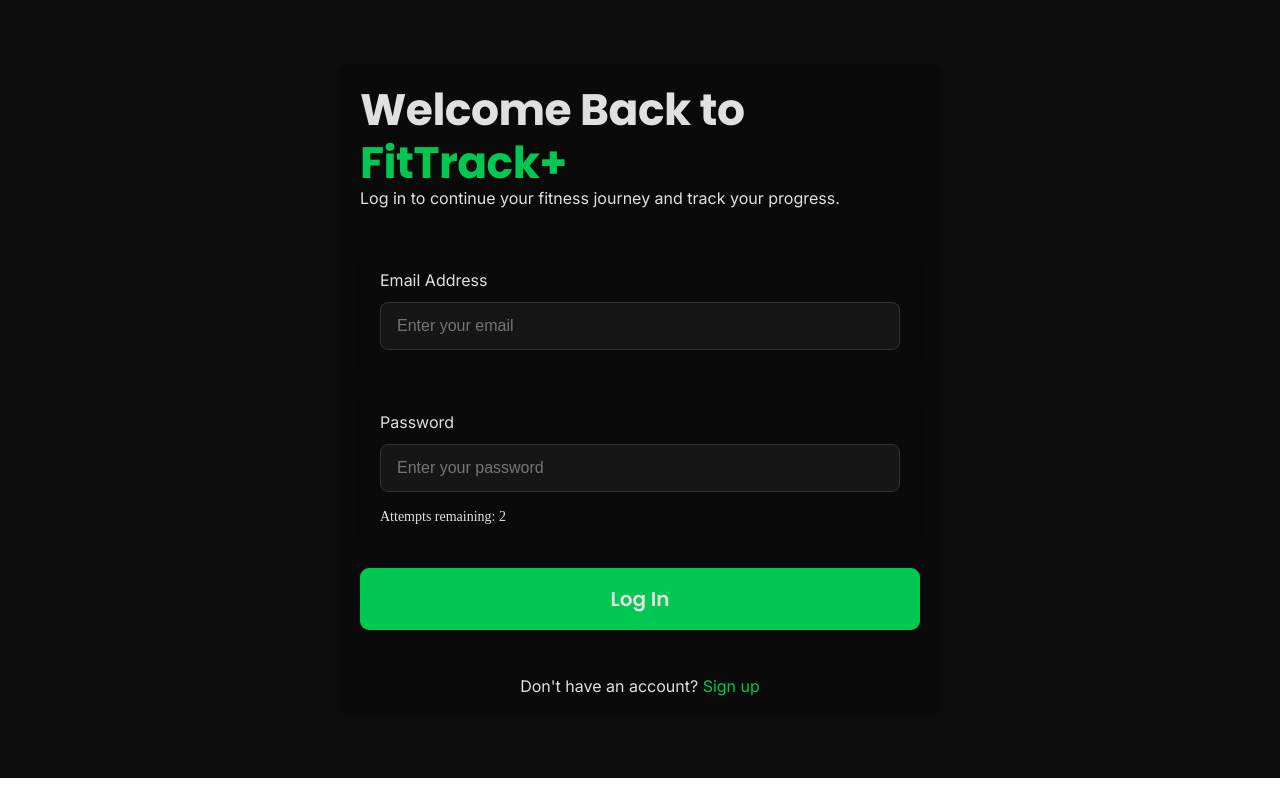
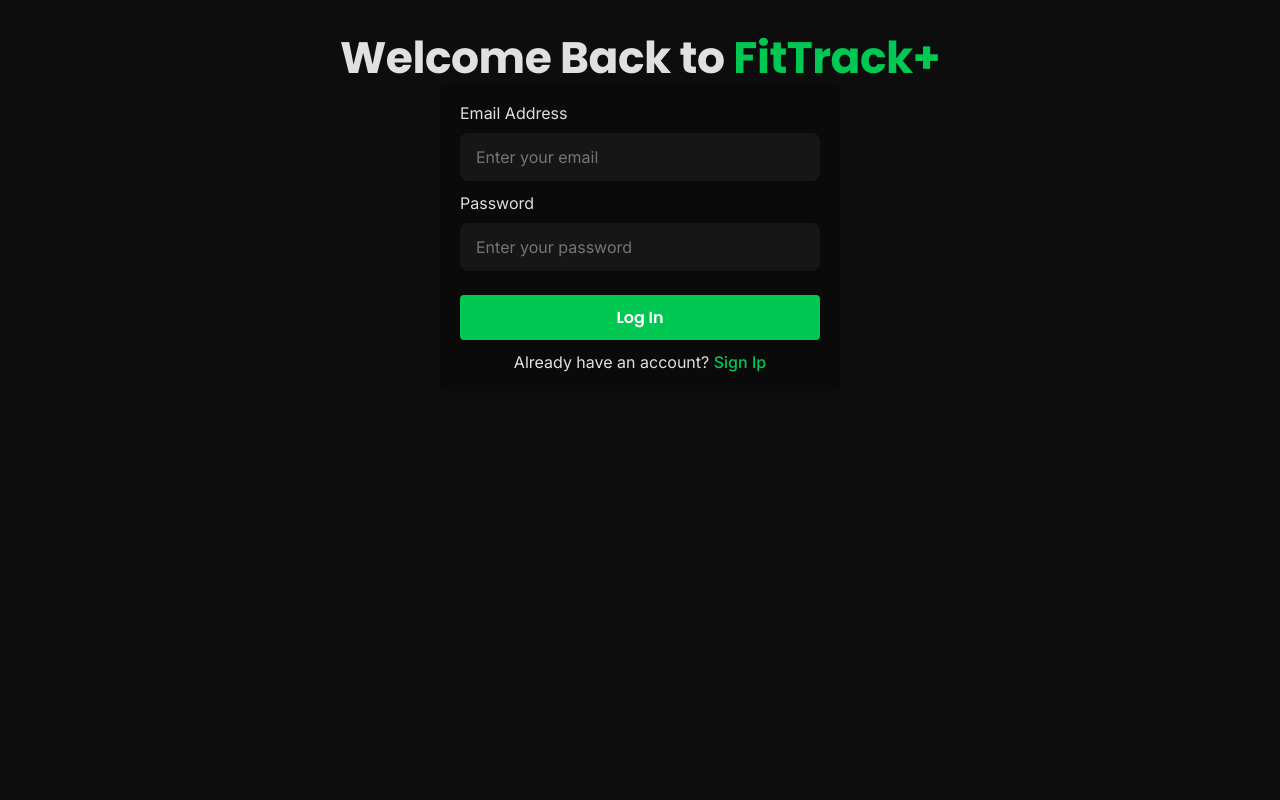
Before and after one commit to okrt12/fitness-tracking-system, a PHP site: page /pages/login.php in a window 1280 px wide. Run offline with PHP 8.4, Linux system fonts and the light colour scheme; some web fonts are replaced.

Commit message:
fix the style of the login page

```diff
--- a/assets/css/general.css
+++ b/assets/css/general.css
@@ -247,4 +247,5 @@ select.input {
   background-repeat: no-repeat;
   background-position: right 1.6rem center;
   background-size: 1.6rem;
+  cursor: pointer;
 }
--- a/assets/css/login.css
+++ b/assets/css/login.css
@@ -1,60 +1,28 @@
-
-.cards {
-  display: flex;
-  flex-direction: column;
-  gap: 1.4rem;
-  background-color: var(--secondary-bg);
-  padding: 2rem;
-  border-radius: 8px;
-  box-shadow: 0 2px 4px rgba(0, 0, 0, 0.1);
-}
-.cards-description {
-  font-size: 1.6rem;
-  color: var(--text-color);
-  font-family: var(--inter);
-}
-
-.login-section {
-  padding: 6.4rem 0;
+main {
   background-color: var(--background-color);
+  height: 100vh;
 }
 
 .login-container {
-  max-width: 60rem;
-  margin: 0 auto;
-}
-
-.login-card {
-  padding: 4.8rem;
-  background-color: var(--secondary-bg);
-  border-radius: 12px;
-  box-shadow: 0 4px 12px rgba(0, 0, 0, 0.1);
+  display: flex;
+  flex-direction: column;
+  align-items: center;
 }
 
 .login-header {
-  margin-bottom: 3.2rem;
+  margin-top: 3.2rem;
 }
 
 .login-form {
-  display: flex;
-  flex-direction: column;
-  gap: 2.4rem;
-}
-
-.form-group {
-  display: flex;
-  flex-direction: column;
-  gap: 0.8rem;
+  width: 40rem;
 }
 
 .input {
-  background-color: #161616;
-  border: 1px solid #333;
+  transition: all 0.3s;
+  background-color: var(--light-black);
   padding: 1.4rem 1.6rem;
   border-radius: 8px;
-  color: #fff;
-  font-size: 1.6rem;
-  transition: all 0.3s;
+  color: var(--text-color);
 }
 
 .input:focus {
@@ -62,63 +30,33 @@
   outline: none;
 }
 
-.attempts-message {
-  font-size: 1.4rem;
-  color: var(--text-color);
-  margin-top: 0.4rem;
-}
-
-.checkbox-group {
-  flex-direction: row;
-  align-items: center;
-  gap: 1.2rem;
-  margin: 1.6rem 0;
-}
-
-.checkbox-group input {
-  width: 2rem;
-  height: 2rem;
-  accent-color: var(--primary-color);
+input {
+  border: none;
+  outline: none;
 }
 
 .login-btn {
-  width: 100%;
-  padding: 1.6rem;
-  font-size: 1.8rem;
-  font-weight: 600;
   background-color: var(--primary-color);
-  color: white;
-  border: none;
-  border-radius: 8px;
-  cursor: pointer;
-  transition: all 0.3s;
 }
 
 .login-btn:hover {
-  background-color: var(--primary-hover);
+  background-color: #00b74d;
 }
 
 .signup-link {
   text-align: center;
-  margin-top: 2.4rem;
+  font-size: 1.6rem;
 }
 
-.text-link {
+.text-link,
+.text-link:link,
+.text-link:visited {
   color: var(--primary-color);
   text-decoration: none;
+  font-weight: 500;
 }
 
-.text-link:hover {
+.text-link:hover,
+.text-link:active {
   text-decoration: underline;
 }
-
-/* Responsive adjustments */
-@media (max-width: 768px) {
-  .login-card {
-      padding: 3.2rem 2.4rem;
-  }
-
-  .cards {
-      padding: 1.6rem;
-  }
-}
--- a/pages/login.php
+++ b/pages/login.php
@@ -1,8 +1,8 @@
 <!DOCTYPE html>
 <html lang="en">
   <head>
-    <meta charset="UTF-8">
-    <meta name="viewport" content="width=device-width, initial-scale=1.0">
+    <meta charset="UTF-8" />
+    <meta name="viewport" content="width=device-width, initial-scale=1.0" />
 
     <link rel="preconnect" href="https://fonts.googleapis.com" />
     <link rel="preconnect" href="https://fonts.gstatic.com" crossorigin />
@@ -21,50 +21,56 @@
     <link rel="stylesheet" href="../assets/css/login.css" />
     <link rel="stylesheet" href="../assets/css/general.css" />
 
-
     <title>FitTrack+ | Login</title>
   </head>
-<body>
 
   <body>
-    <main class="login-section">
-        <div class="container">
-            <div class="login-container">
-                <div class="login-card cards">
+    <main class="main-login">
+      <div class="login-container container">
         <div class="login-header">
-                        <h2 class="heading-secondary">Welcome Back to <span class="heading-color">FitTrack+</span></h2>
-                        <p class="cards-description">Log in to continue your fitness journey and track your progress.</p>
+          <h2 class="heading-secondary">
+            Welcome Back to <span class="heading-color">FitTrack+</span>
+          </h2>
         </div>
 
-                    <form class="login-form" id="loginForm">
-                        <div class="form-group cards">
-                            <label for="email" class="cards-description">Email Address</label>
-                            <input type="email" id="email" class="input" placeholder="Enter your email" required>
+        <form class="login-form cards" id="loginForm">
+          <div class="detail-value flex-col">
+            <label for="email" class="normal-text cards-description"
+              >Email Address</label
+            >
+            <input
+              type="email"
+              id="email"
+              class="input normal-text cards-description"
+              placeholder="Enter your email"
+              required
+            />
           </div>
 
-                        <div class="form-group cards">
-                            <label for="password" class="cards-description">Password</label>
-                            <input type="password" id="password" class="input" placeholder="Enter your password" required>
-                            <div id="attempts" class="attempts-message">Attempts remaining: 2</div>
+          <div class="detail-value flex-col">
+            <label for="password" class="normal-text cards-description"
+              >Password</label
+            >
+            <input
+              type="password"
+              id="password"
+              class="input normal-text cards-description"
+              placeholder="Enter your password"
+              required
+            />
           </div>
-                        <button type="submit" class="btn login-btn">Log In</button>
+          <button type="submit" class="btn-primary login-btn">Log In</button>
 
           <div class="signup-link">
-                            <p class="cards-description">Don't have an account? <a href="#" class="text-link">Sign up</a></p>
+            <p class="normal-text cards-description login-link">
+              Already have an account?
+              <a href="/pages/signup.php" class="text-link">Sign Ip</a>
+            </p>
           </div>
         </form>
       </div>
-            </div>
-        </div>
     </main>
 
-    <script
-      type="module"
-      src="https://unpkg.com/ionicons@7.1.0/dist/ionicons/ionicons.esm.js"
-    ></script>
-    <script
-      nomodule
-      src="https://unpkg.com/ionicons@7.1.0/dist/ionicons/ionicons.js"
-    ></script>
+    <!-- JS -->
   </body>
 </html>
```
Also changed, not shown: pages/signup.php (+1 -8 lines). Lines whose indentation alone changed are shown as unchanged.
